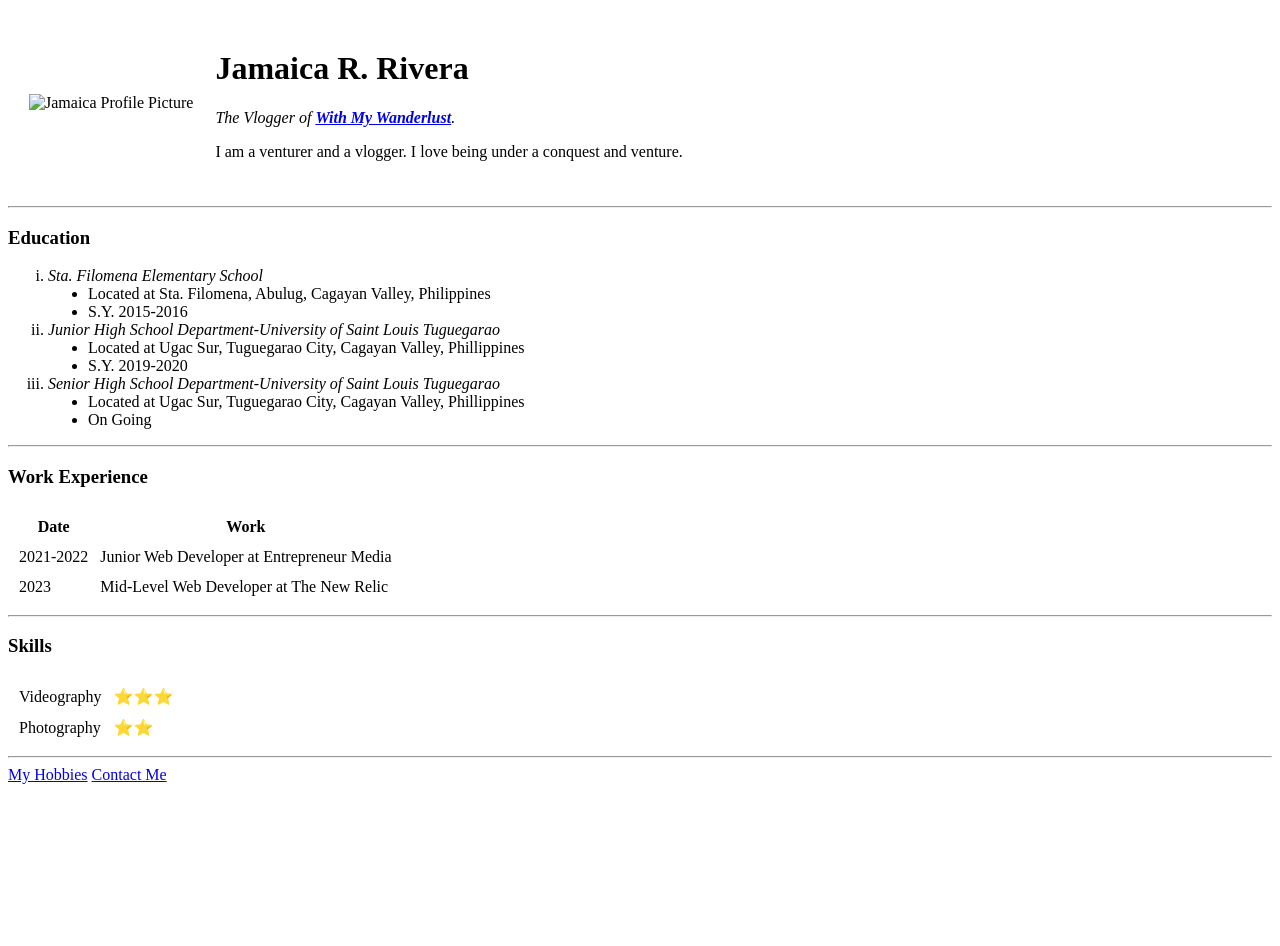
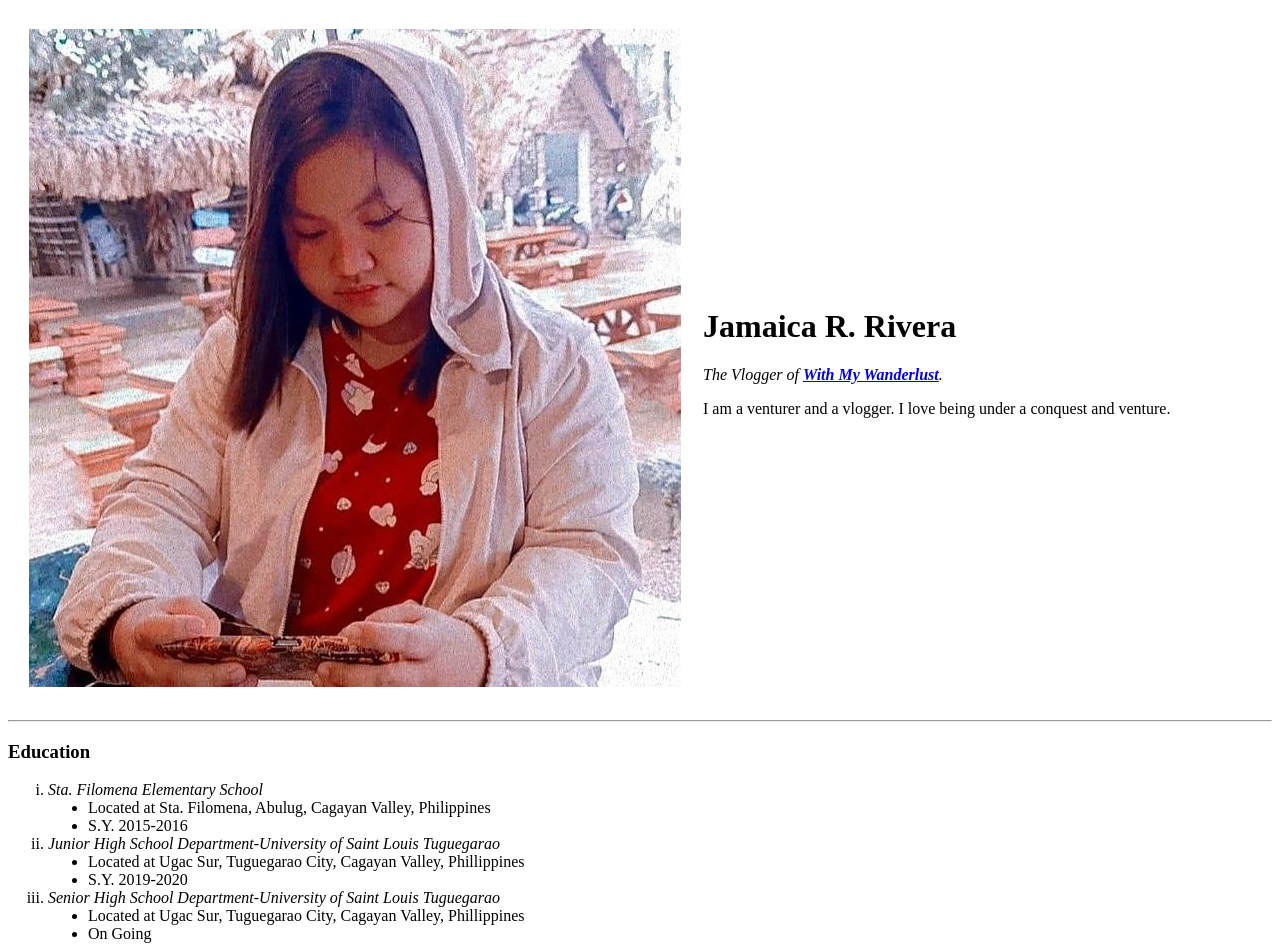
Before and after one commit to jamaica8153/reimagined-goggles, a plain HTML site: page index.html in a window 1280 px wide. Shown: the top 946 px of the page. Before the commit the page ends 800 px from the top, so only its background shows below. Drawn offline with Linux system fonts and the light colour scheme.

Commit message:
Update index.html

```diff
--- a/index.html
+++ b/index.html
@@ -9,7 +9,7 @@
 <body>
   <table cellspacing='20'>
     <tr>
-      <td><img src="images/jam.jpg" alt="Jamaica Profile Picture"></td>
+      <td><img src="jam.jpg" alt="Jamaica Profile Picture"></td>
       <td><h1>Jamaica R. Rivera</h1>
       <p><em>The Vlogger of <strong><a href="youtube.com/withmywanderlust">With My Wanderlust</a></strong>.</em></p>
       <p>I am a venturer and a vlogger. I love being under a conquest and venture.</p></td>
```
